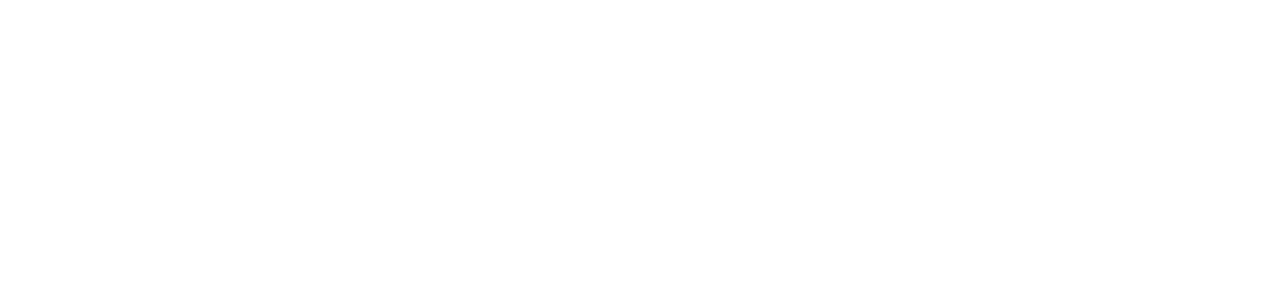
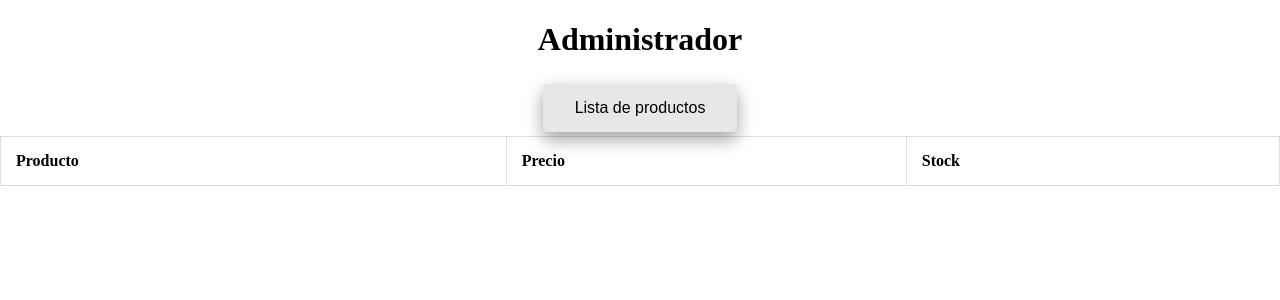
Before and after one commit to ALPHA-DEVELOPS/SportCenter, a React (Create React App) app in the folder Front/: page / in a window 1280 px wide. Shown: the top 300 px of the page. Built offline with nearby package versions, Linux system fonts and the light colour scheme.

Commit message:
Vista de productos - administrador

```diff
--- a/Front/src/App.js
+++ b/Front/src/App.js
@@ -1,9 +1,9 @@
 import './App.css';
-
+import Admin from './components/administrador'
 function App() {
   return (
     <div className="App">
-
+     <Admin/>
     </div>
   );
 }
--- /dev/null
+++ b/Front/src/components/administrador.js
@@ -0,0 +1,53 @@
+import React, {useState} from "react";
+import datos from './productos.json'
+import '../estilos/adminStyle.css'
+function Admin(){
+
+    let [estadoAdmin, setEstadoAdmin] = useState("")
+    let [estadoListProd, setEstadoListProd] = useState([])
+
+    function ListaProductos(){
+        setEstadoAdmin(estadoAdmin=<div>
+
+            <h1>Lista de productos</h1>
+        </div>
+        )
+        setEstadoListProd(estadoListProd=datos)
+
+    }
+    return(
+        <div>
+            <h1>Administrador</h1>
+            <div>
+                <button className="showProd" onClick={ListaProductos}>Lista de productos</button>
+                {estadoAdmin}
+                <div className="productos">
+                    <table className="tablaProductos">
+                        <tr>
+                            <th>Producto</th>
+                            <th>Precio</th>
+                            <th>Stock</th>
+                        </tr>
+                {estadoListProd.map( elem => {
+                    return(
+                        <tr>
+                            <td>
+                                {elem.prodName}
+                            </td>
+                            <td>
+                                {elem.prodValue}
+                            </td>
+                            <td>
+                                {elem.stock}
+                            </td>
+                        </tr>
+                    )
+                })}
+                    </table>
+                </div>
+            </div>
+        </div>
+    )
+}
+
+export default Admin
--- /dev/null
+++ b/Front/src/components/productos.json
@@ -0,0 +1,12 @@
+[
+    {
+        "prodName": "Conjunto uniforme",
+        "prodValue": 35000,
+        "stock": 25
+    },
+    {
+        "prodName": "Bolso deportivo",
+        "prodValue": 25000,
+        "stock": 10
+    }
+]
--- /dev/null
+++ b/Front/src/estilos/adminStyle.css
@@ -0,0 +1,31 @@
+.showProd{
+    background-color: #e7e7e7;
+    border: none;
+    color: black;
+    padding: 15px 32px;
+    text-align: center;
+    text-decoration: none;
+    display: inline-block;
+    font-size: 16px;
+    margin: 4px 2px;
+    cursor: pointer;
+    border-radius: 4px;
+    box-shadow: 0 8px 16px 0 rgba(0,0,0,0.2), 0 6px 20px 0 rgba(0,0,0,0.19);
+}
+.showProd:hover{
+    cursor: pointer;
+    box-shadow: 0 12px 16px 0 rgba(0,0,0,0.24), 0 17px 50px 0 rgba(0,0,0,0.19);
+
+}
+
+table, td, th{
+    border: 1px solid #ddd;
+    text-align: left;
+}
+table{
+    border-collapse: collapse;
+    width: 100%;
+}
+th, td{
+    padding: 15px;
+}
```
